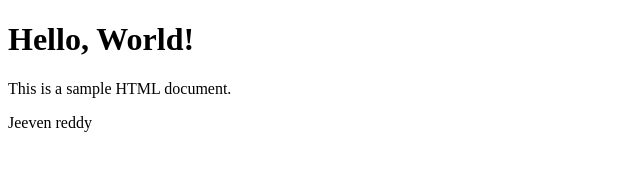
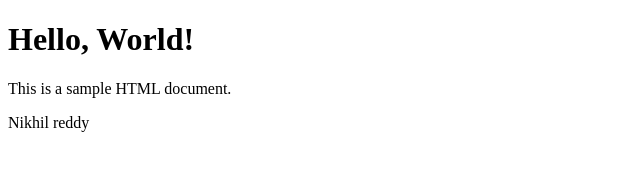
Before and after one commit to jagathjeevanreddysivada/learning, a plain HTML site: page index.html in a window 1280 px wide. Shown: the full height of the page, 0-640 px from the left. Drawn offline with Linux system fonts and the light colour scheme.

Commit message:
nikhil branch

```diff
--- a/index.html
+++ b/index.html
@@ -9,7 +9,7 @@
 
     <h1>Hello, World!</h1>
     <p>This is a sample HTML document.</p>
-    <p> Jeeven reddy</p>
+    <p> Nikhil reddy</p>
 
 </body>
 </html>
```
Also changed, not shown: index1.html (added).
